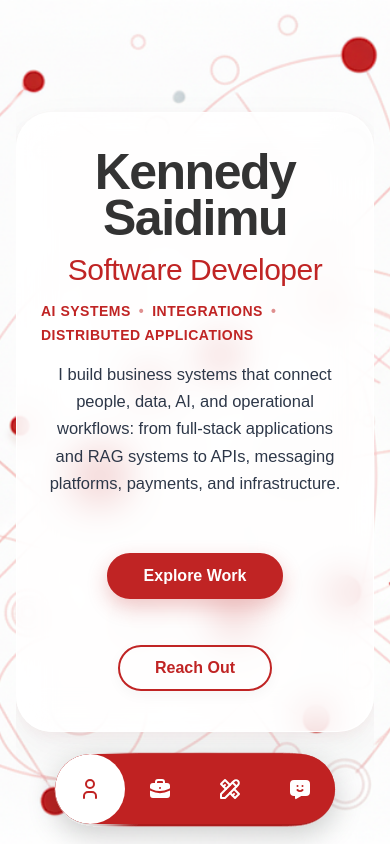
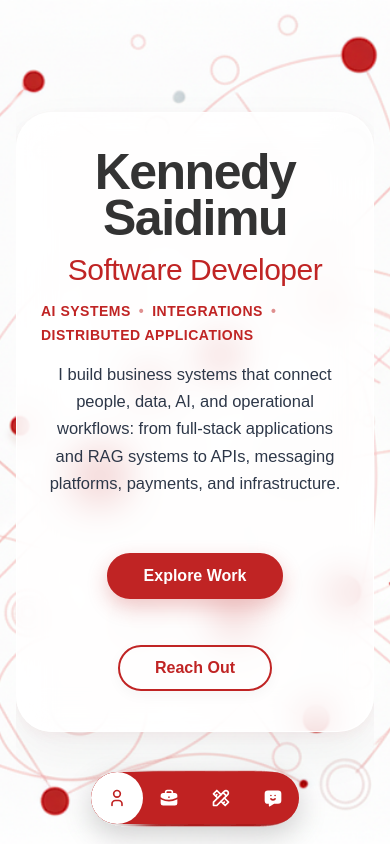
Before and after one commit to saidimuKennedy/portfolio, a plain HTML site: page index.html in a window 390 px wide. Shown: the top 844 px of the page. Drawn offline with nearby package versions, Linux system fonts and the light colour scheme.

Commit message:
feat: adjust mobile magic navigation dimensions and styles for improved layout and usability

```diff
--- a/index.html
+++ b/index.html
@@ -1316,7 +1316,7 @@
             magicIndicator.style.transform = `translateY(${index * 70}px)`;
           }
           if (mobileMagicIndicator) {
-            mobileMagicIndicator.style.transform = `translateX(${index * 70}px)`;
+            mobileMagicIndicator.style.transform = `translateX(${index * 52}px)`;
           }
 
           // Update active classes for BOTH navbars
--- a/style.css
+++ b/style.css
@@ -3170,19 +3170,19 @@ section p {
 
 .mobile-magic-nav {
   position: relative;
-  width: 280px; /* 4 items * 70px */
-  height: 70px;
+  width: 208px; /* 4 items * 52px */
+  height: 52px;
   background: #c02424; /* Red background as requested */
   display: flex;
   justify-content: center;
   align-items: center;
-  border-radius: 35px;
+  border-radius: 26px;
   filter: url(#gooey);
 }
 
 .mobile-magic-nav ul {
   display: flex;
-  width: 280px;
+  width: 208px;
   padding: 0;
   margin: 0;
   position: relative;
@@ -3192,8 +3192,8 @@ section p {
 .mobile-magic-nav ul li {
   position: relative;
   list-style: none;
-  width: 70px;
-  height: 70px;
+  width: 52px;
+  height: 52px;
   display: flex;
   justify-content: center;
   align-items: center;
@@ -3208,17 +3208,22 @@ section p {
   width: 100%;
   height: 100%;
   z-index: 10;
-  font-size: 1.5rem;
+  font-size: 1.2rem;
   color: #fff; /* White icons on red background */
   transition: 0.5s;
+}
+
+.mobile-magic-nav ul li a svg {
+  width: 20px;
+  height: 20px;
 }
 
 .mobile-magic-nav .indicator {
   position: absolute;
   top: 0;
   left: 0;
-  width: 70px;
-  height: 70px;
+  width: 52px;
+  height: 52px;
   background: white;
   border-radius: 50%;
   transition: 0.5s;
```
